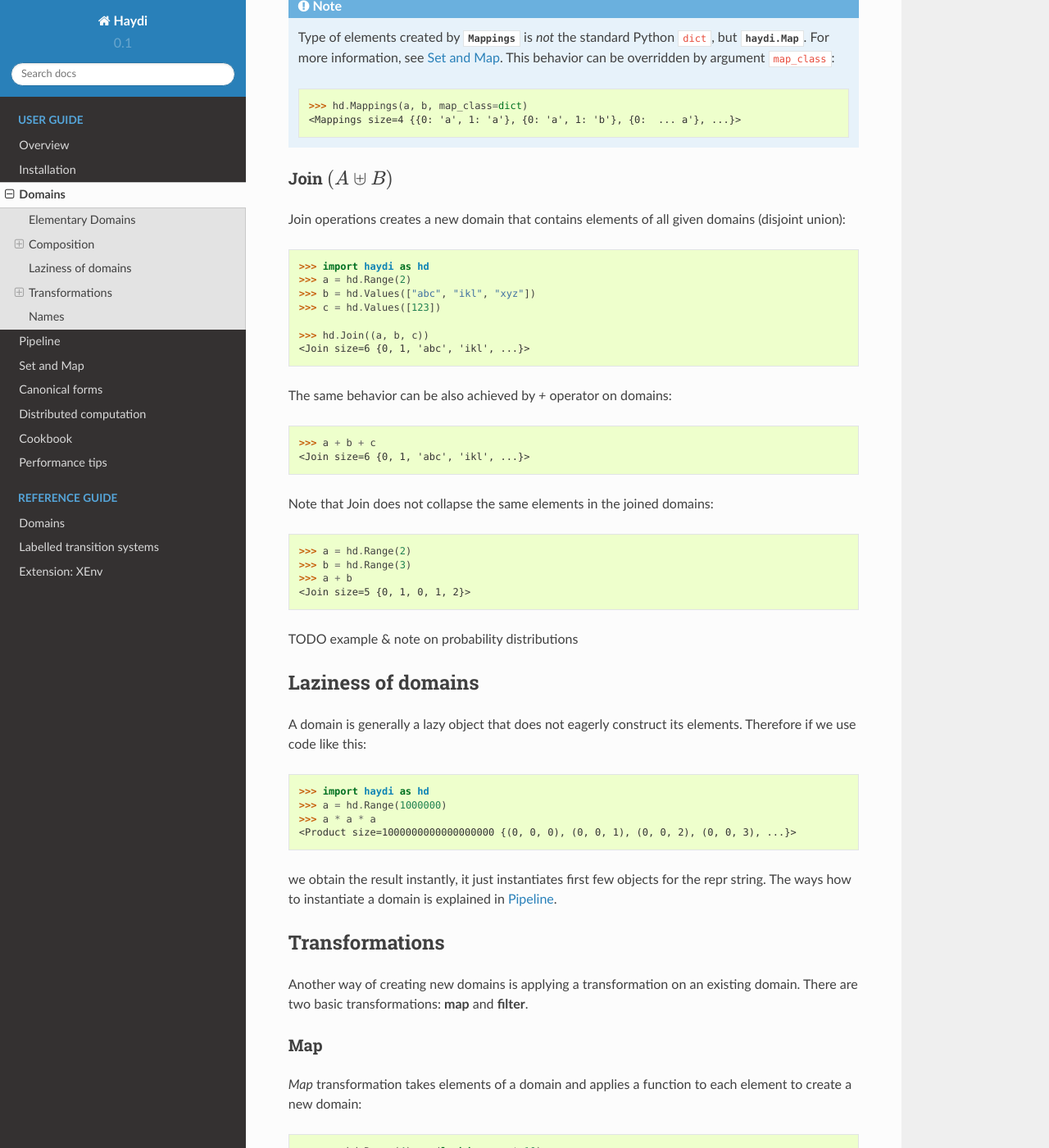
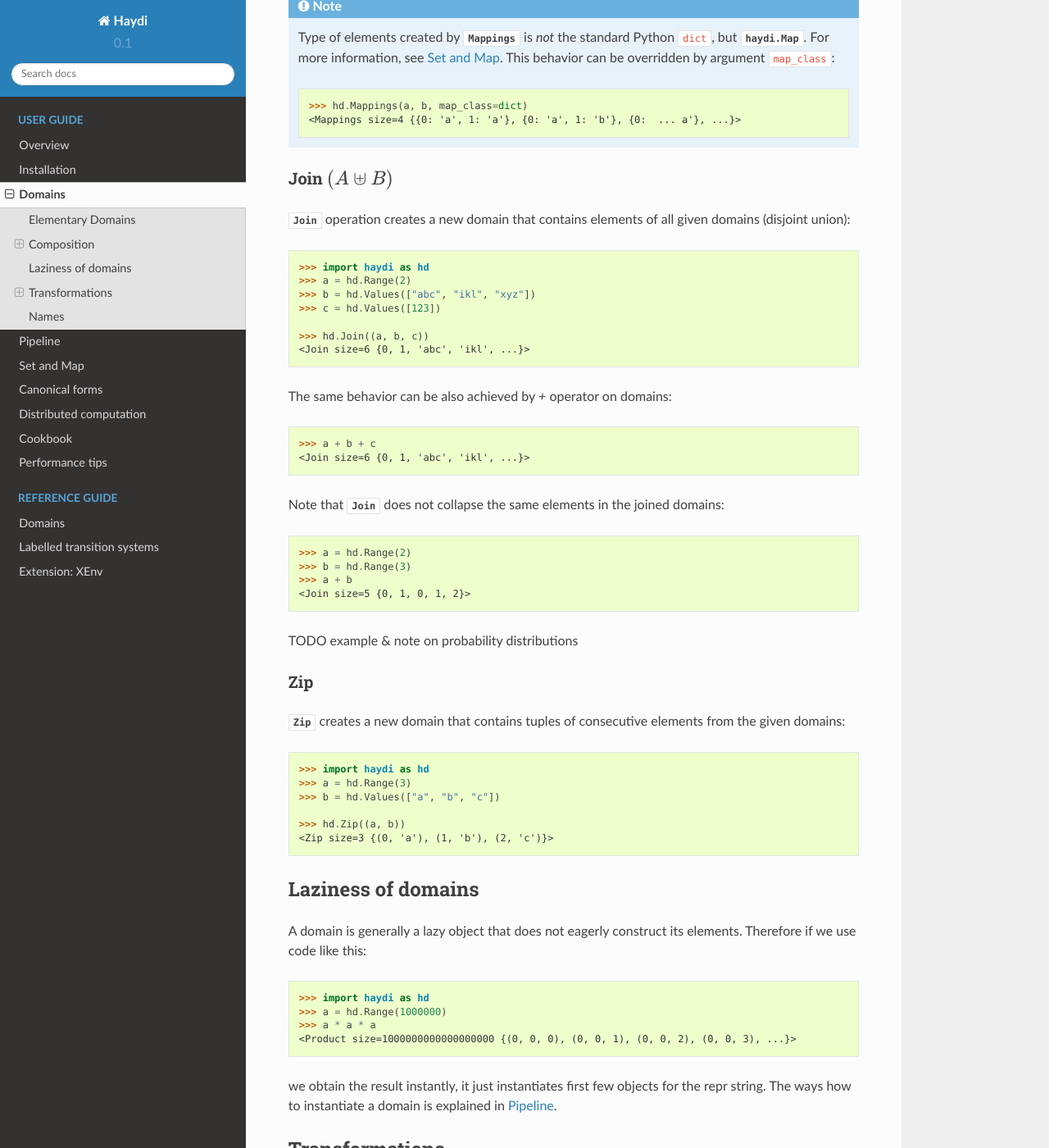
Before and after one commit to spirali/haydi, a Sphinx documentation site: the page built from docs/source/domains.rst, in a window 1280 px wide and 1400 px high, scrolled down 2916 px. Shown: the whole window at 82% size. Built offline with Sphinx 7.4.7 and the Read the Docs theme 2.0.0, drawn with Linux system fonts in a browser that asks for light colours; pages that are not in the unit, such as notebooks, are missing from menus.

Commit message:
DOC: add documentation for Zip

```diff
--- a/docs/source/api-domains.rst
+++ b/docs/source/api-domains.rst
@@ -18,3 +18,4 @@ Domains
     Sequences
     Subsets
     Values
+    Zip
--- a/docs/source/domains.rst
+++ b/docs/source/domains.rst
@@ -75,7 +75,7 @@ The product can be created on more than two domains::
     >>> hd.Product((a, b, hd.Values["x", "y"]))
     <Product size=12{(0, 'a', 'x'), (0, 'a', 'y'), (0, 'b', 'x'), ...}>
 
-    >>> a * b * hd.Values["x", "y"])
+    >>> a * b * hd.Values(["x", "y"])
     <Product size=12{(0, 'a', 'x'), (0, 'a', 'y'), (0, 'b', 'x'), ...}>
 
 
@@ -152,7 +152,7 @@ domain::
 Join :math:`(A \uplus B)`
 ~~~~~~~~~~~~~~~~~~~~~~~~~
 
-Join operations creates a new domain that contains elements of all given
+:class:`Join` operation creates a new domain that contains elements of all given
 domains (disjoint union)::
 
   >>> import haydi as hd
@@ -168,7 +168,7 @@ The same behavior can be also achieved by `+` operator on domains::
   >>> a + b + c
   <Join size=6 {0, 1, 'abc', 'ikl', ...}>
 
-Note that Join does not collapse the same elements in the joined domains::
+Note that :class:`Join` does not collapse the same elements in the joined domains::
 
   >>> a = hd.Range(2)
   >>> b = hd.Range(3)
@@ -177,6 +177,20 @@ Note that Join does not collapse the same elements in the joined domains::
 
 
 TODO example & note on probability distributions
+
+
+Zip
+~~~
+
+:class:`Zip` creates a new domain that contains tuples of consecutive elements from the given
+domains::
+
+  >>> import haydi as hd
+  >>> a = hd.Range(3)
+  >>> b = hd.Values(["a", "b", "c"])
+
+  >>> hd.Zip((a, b))
+  <Zip size=3 {(0, 'a'), (1, 'b'), (2, 'c')}>
 
 
 Laziness of domains
```
Also changed, not shown: 1 other file.
